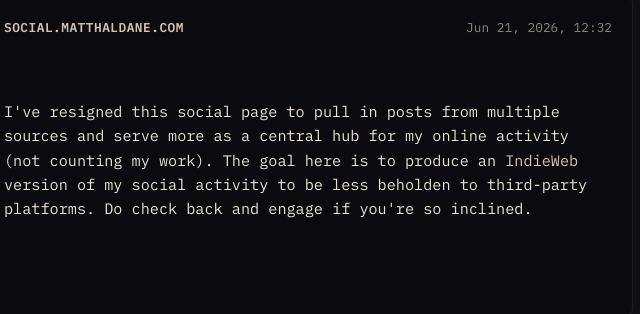
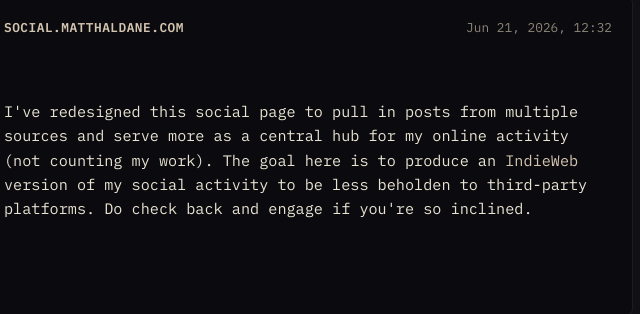
Before and after one commit to mdhaldane/social, an Eleventy site: page src/posts/2026-06-21-indieweb-intro.md in a window 1280 px wide. Shown: the part 136-450 px from the top of the page, 332-972 px from the left. Built offline with nearby package versions, Linux system fonts and the light colour scheme; Eleventy itself is replaced by a stand-in of ours; files that its build step writes are made by us from their sources; a script that the page names is missing.

Commit message:
Update post

```diff
--- a/src/posts/2026-06-21-indieweb-intro.md
+++ b/src/posts/2026-06-21-indieweb-intro.md
@@ -4,4 +4,4 @@ date: 2026-06-21T20:32:00+08:00
 tags: posts
 title: "Hello World"
 ---
-I've resigned this social page to pull in posts from multiple sources and serve more as a central hub for my online activity (not counting my work). The goal here is to produce an [IndieWeb](https://en.wikipedia.org/wiki/IndieWeb) version of my social activity to be less beholden to third-party platforms. Do check back and engage if you're so inclined.
+I've redesigned this social page to pull in posts from multiple sources and serve more as a central hub for my online activity (not counting my work). The goal here is to produce an [IndieWeb](https://en.wikipedia.org/wiki/IndieWeb) version of my social activity to be less beholden to third-party platforms. Do check back and engage if you're so inclined.
```
